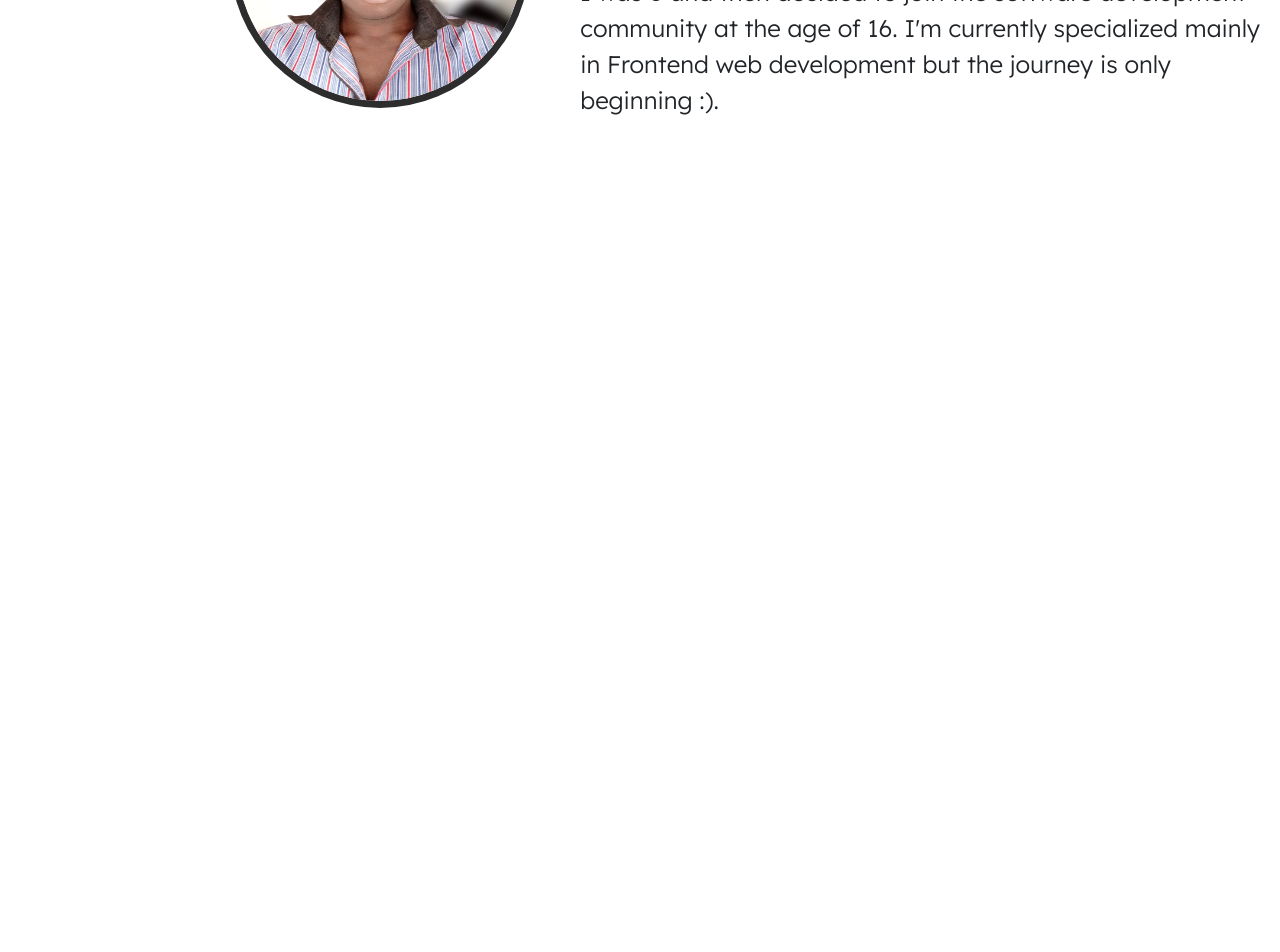
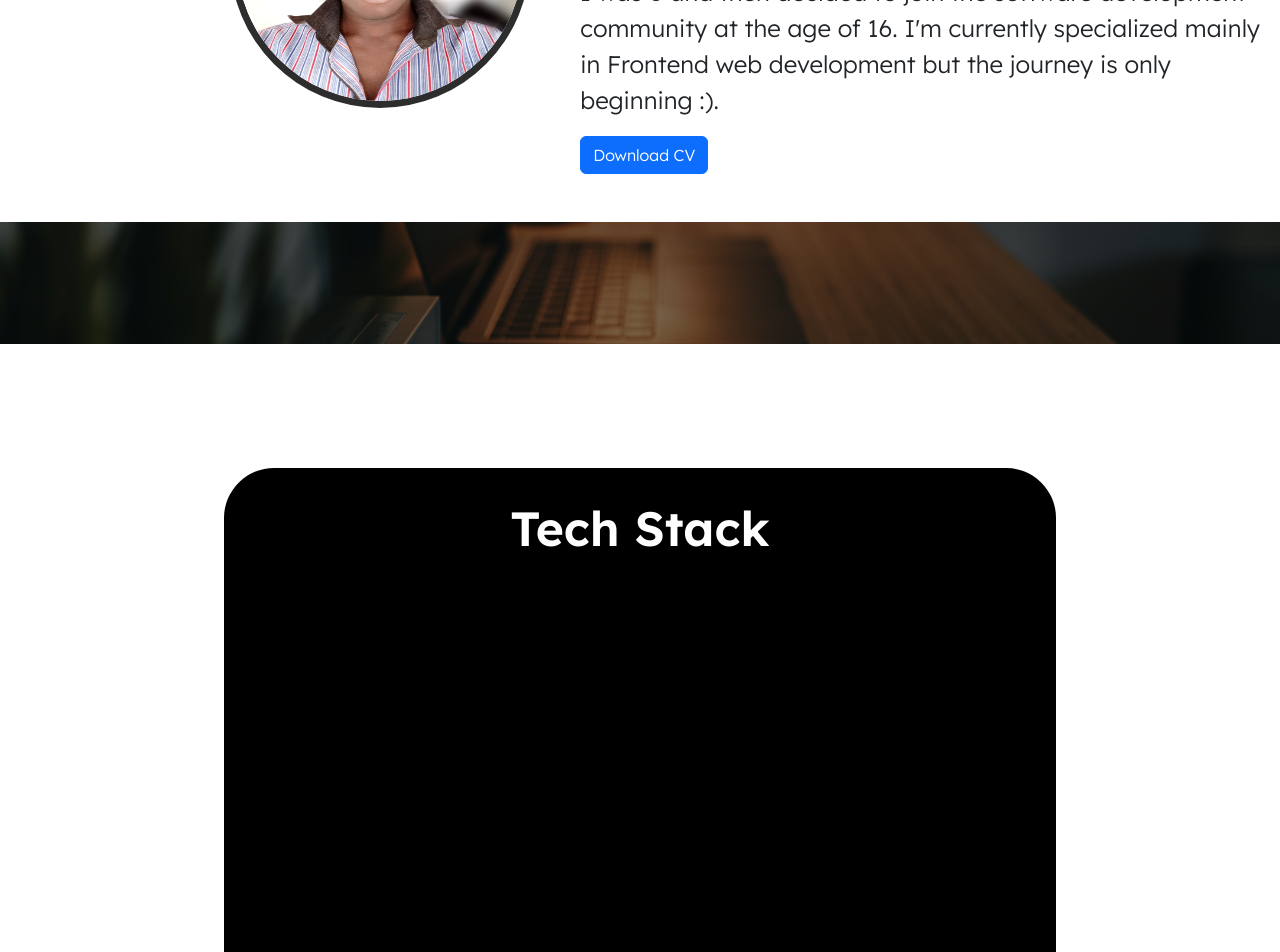
Before and after one commit to michaelchristwin/Portfolio2.0, a React (Vite) app: page / in a window 1280 px wide. Shown: the part 1120-2072 px from the top of the page. Before the commit the page ends 1254 px from the top, so only its background shows below. Built offline with nearby package versions, Linux system fonts and the light colour scheme.

Commit message:
Init tech stack

```diff
--- a/src/components/App.jsx
+++ b/src/components/App.jsx
@@ -3,6 +3,7 @@ import Hero from "./JSX/Hero";
 import NavBar from "./JSX/NavBar";
 import About from "./JSX/About";
 import "../components/CSS/styles.css";
+import Skills from "./JSX/Skills";
 
 function App() {
   return (
@@ -10,6 +11,7 @@ function App() {
       <NavBar />
       <Hero />
       <About />
+      <Skills />
     </main>
   );
 }
--- a/src/components/CSS/styles.css
+++ b/src/components/CSS/styles.css
@@ -93,3 +93,25 @@ body {
   font-size: 48px;
   line-height: 60px;
 }
+.skills {
+  top: 183vh;
+  width: 100vw;
+  background-color: white;
+}
+.skill-in {
+  margin-top: 100px;
+  position: relative;
+  width: 65%;
+  height: 600px;
+  background-color: black;
+  color: white;
+  border-radius: 50px;
+}
+.skill-title {
+  transform: translateY(30px);
+  font-family: "lexend";
+  font-weight: 600;
+  font-size: 48px;
+  line-height: 60px;
+  margin-top: 30px;
+}
--- a/src/components/JSX/About.jsx
+++ b/src/components/JSX/About.jsx
@@ -1,8 +1,9 @@
 import Avatar from "../img/avatar2.jpg";
+import Resume from "../img/resume.pdf";
 
 function About() {
   return (
-    <div className="mt-5 position-absolute d-flex about" id="about">
+    <div className="mt-5 position-absolute d-flex about pb-5" id="about">
       <img src={Avatar} alt="" className="avatar" />
       <div className="about-text">
         <h1>About Me</h1>
@@ -14,6 +15,11 @@ function About() {
           I'm currently specialized mainly in Frontend web development but the
           journey is only beginning :).
         </p>
+        <button className="btn btn-primary">
+          <a href={Resume} download className="text-white text-decoration-none">
+            Download CV
+          </a>
+        </button>
       </div>
     </div>
   );
--- a/src/components/JSX/NavBar.jsx
+++ b/src/components/JSX/NavBar.jsx
@@ -11,7 +11,7 @@ function NavBar() {
   return (
     <Navbar className="nav-bar" fixed="top" variant="dark">
       <Container className="d-flex">
-        <Navbar.Brand href="#home text-white">Hello</Navbar.Brand>
+        <Navbar.Brand href="#home text-white">Hello World</Navbar.Brand>
         <Nav className="float-end text-white">
           <Nav.Link href="#home">Home</Nav.Link>
           <Nav.Link href="#about">About</Nav.Link>
--- /dev/null
+++ b/src/components/JSX/Skills.jsx
@@ -0,0 +1,11 @@
+function Skills() {
+  return (
+    <main className="skills bg-white position-absolute pt-4">
+      <div className="skill-in mx-auto text-center d-block">
+        <span className="skill-title d-block">Tech Stack</span>
+      </div>
+    </main>
+  );
+}
+
+export default Skills;
```
Also changed, not shown: 1 other file (tests, documents, lock files or other folders).
